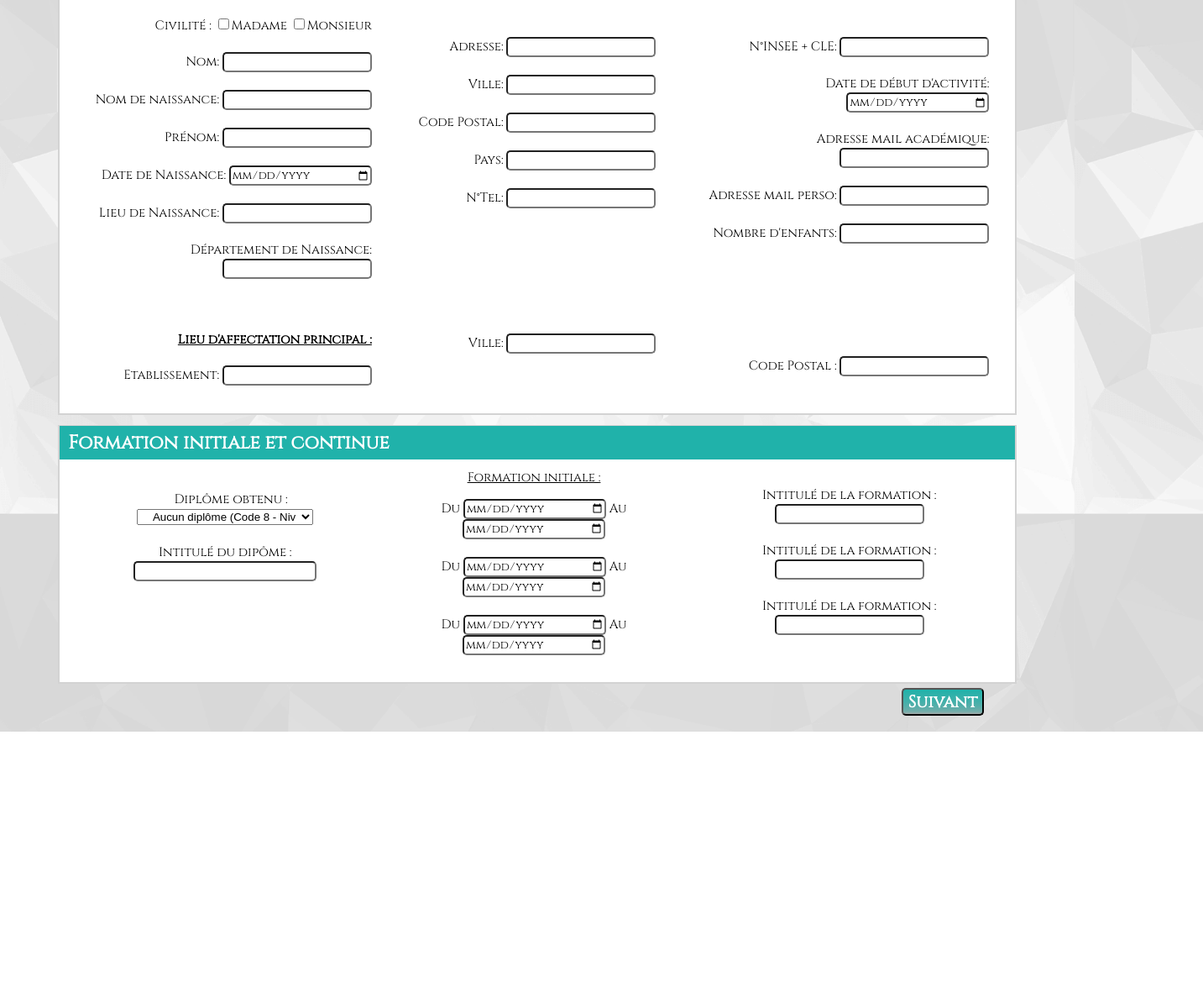
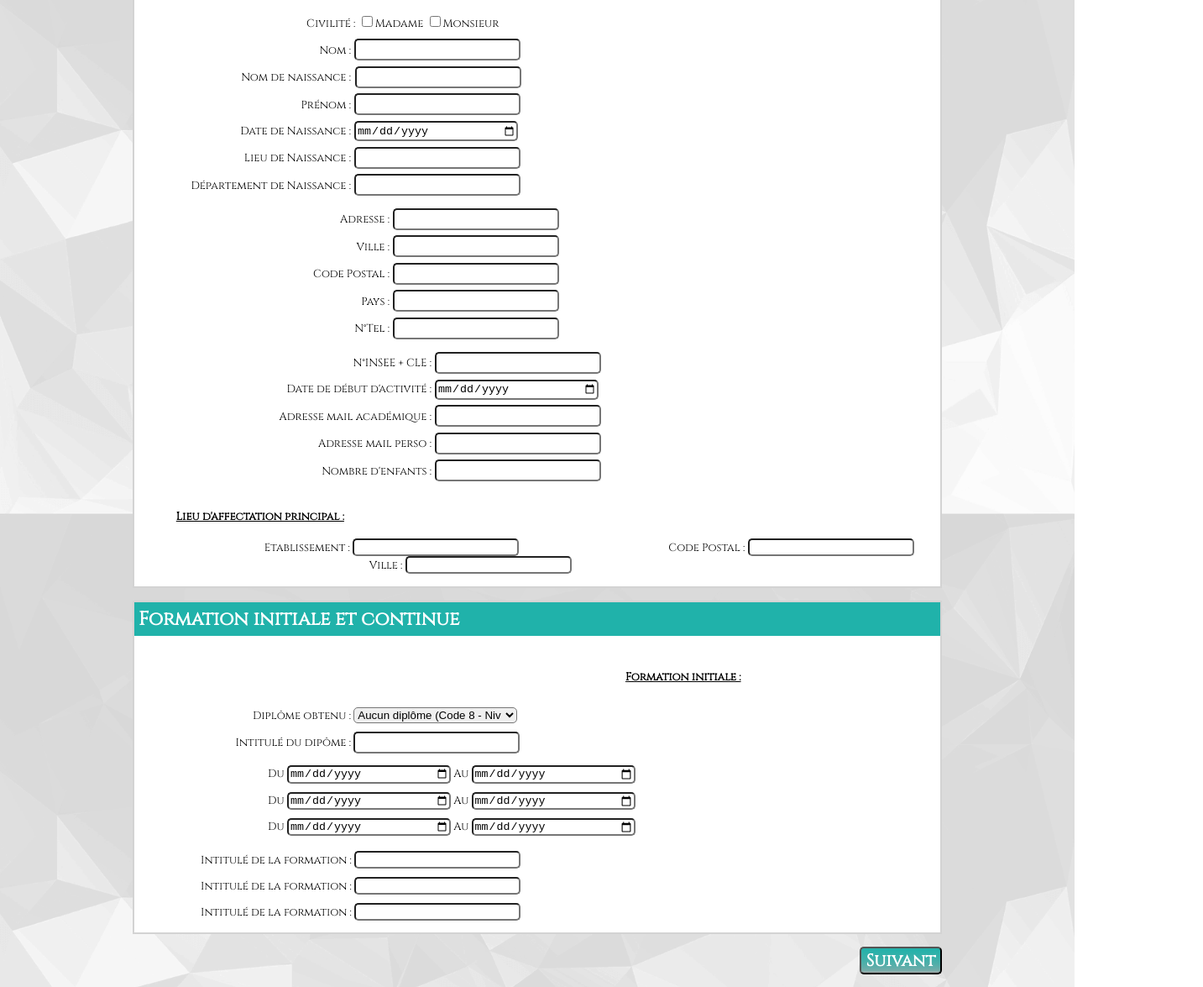
Before and after one commit to bertillecodeur/Formulaire-GRETA, a plain HTML site: page formulaire1.html in a window 1280 px wide. Shown: the part 302-1477 px from the top of the page at 84% size, 1433 px wide, since content can reach past the window. Before the commit the page ends 1173 px from the top, so only its background shows below. Drawn offline with Linux system fonts and the light colour scheme.

Commit message:
Prototype final

```diff
--- a/Contrat&statut.css
+++ b/Contrat&statut.css
@@ -27,11 +27,14 @@ p {
 	text-align: left;
 	margin-left: 200px;
 	text-decoration: underline;
+	font-size: 13px;
+	font-weight: bold;
 }
 
 b {
 	text-align: left;
 	margin-left: 200px;
+	font-size: 13px;
 }
 
 article {
@@ -51,7 +54,8 @@ article {
 }
 
 .i {
-	margin-left: 395px;
+	margin-left: 410px;
+	font-size: 13px;
 }
 
 .grille1 {
@@ -77,7 +81,7 @@ article {
 }
 
 .grille2 section {
-	padding-left: 150px;
+	padding-left: 145px;
 }
 
 .c {
@@ -86,6 +90,11 @@ article {
 	border-width: 0px 2px 2px 2px;
 	border-color: lightgrey;
 	border-style: solid;
+	font-size: 13px;
+}
+
+.c label {
+	margin-left: 65px;
 }
 
 .b {
@@ -95,27 +104,28 @@ article {
 }
 
 .a {
-	width: 300px;
+	width: 190px;
 	margin-bottom: 5px;
 	margin-top: 5px;
-	margin-left: 357px;
+	margin-left: 360px;
+	margin-bottom: 15px;
 }
 
 .d {
-	width: 300px;
+	width: 190px;
 }
 
 .e {
-	width: 300px;
+	width: 190px;
 }
 
 .contrat input {
-	width: 300px;
+	width: 190px;
 	height: 20px;
 }
 
 select {
-	width: 300px;
+	width: 195px;
 }
 
 .contrat label {
@@ -123,6 +133,7 @@ select {
 	width: 300px;
 	padding: 0px 0px 10px 4px;
 	text-align: right;
+	font-size: 13px;
 }
 
 .f {
@@ -139,7 +150,6 @@ select {
 }
 .grille3 .un {
 	border: 2px lightgrey solid;
-	border-radius: 5px;
 }
 
 .deux {
@@ -147,7 +157,7 @@ select {
 }
 
 .lettre input {
-	width: 300px;
+	width: 190px;
 	height: 20px;
 }
 
@@ -156,6 +166,7 @@ select {
 	width: 300px;
 	padding: 5px 0px 10px 15px;
 	text-align: right;
+	font-size: 13px;
 }
 
 .button {
--- a/formulaire1.css
+++ b/formulaire1.css
@@ -3,173 +3,26 @@ body {
 	background-size: cover;
 }
 
-header {
-	color: #fff;
-	background-color: #20B2AA;
-	margin-top: -20px;
-	padding-left: 10px;
-	line-height: 40px;
-	text-align: left;
+.date{
+	width: 190px;
+	margin-bottom: 5px;
 }
 
-section{
-	display: block;
-	background: white;
-	width: 90%;
-	min-width: 500px;
-	text-align: center;
-	margin: 1% auto 1% auto;
-	border: 2px lightgrey solid;
-	font-family: 'Cinzel', serif;
-	font-size: 15px;
-}
-
-article{
+article {
 	display: inline-block;
-	width: 30%;
-	margin: 1%;
-    vertical-align: top;
-}
-
-aside {
-	display: inline-block;
-	text-align: right;
-}
-
-label {
-/*display: block;
-	margin-bottom: 40%;*/
-	width: 180px;
-
-
+	width: auto;
+	margin: 0.5%;
+	vertical-align: top;
+	text-align: left;
 }
 
 input {
 	border-radius: 5px;
-	font-family: 'Cinzel', serif;
-
 }
 
-/*h1 {
-	margin-left: 35%;
-	margin-top: 1%;
-	margin-bottom: 100px;
-	color: white;
-	font-family: 'Cinzel', serif;
-	/*background-color: #20B2AA;*/
-
-/*}*/
-
-.position{
-	margin-top: 3.2%;
-
-}
-.position2{
-	width: 210px;
-	padding-left: 4%;
-}
-.position3{
-	width: 210px;
-}
-#progression
-{
-	padding-bottom: 10px;
-	padding-left: 200px;
-
-	padding-top: -110px;
-	margin-top: -1%;
-
-}
-
-.test {
-	padding-left: 20px;
-}
-
-#Civilité {
-	padding-right: 0%;
-}
-
-/*#logo {
-	float: left;
-	margin-left: 5%;
-	margin-top: -0.7%;
-}
-
-#logo2 {
-	float: right;
-	margin-top: -7.7%;
-	margin-right: 5%;
-}*/
-
-#corps {
-	margin-top: %;
-}
-
-#ville {
-
-	padding-top: 45%;
-}
-
-#cpostal {
-	padding-top: 33%;
-}
-
-.formation {
-	margin-top: 1.2%;
-	margin-left: 1.7%;
-}
-
-
-.diplome {
-	margin-top:1.6%;
-}
-
-.initiale {
-	margin-top: -2%;
-}
-
-#bouton {
-	float: right;
-	margin-right: 100px;
-	margin-top: -8px;
-	margin-bottom: 15px;
-	color: white;
-	font-size: 20px;
-	font-family: 'Cinzel', serif;
-	font-weight: bold;
-   background: linear-gradient(to top, darkgrey, 20%, #20B2AA);
-
-}
-
-/*.button{
-	  background-color: #4CAF50;
-  border: none;
-  color: white;
-  padding: 15px 32px;
-  text-align: center;
-  text-decoration: none;
-  display: inline-block;
-  font-size: 16px;
-    background: linear-gradient(to top, darkgrey, 20%, #20B2AA); */
-
-/*background-color: #4caf50;
-	border: none;
-	color: white;
-	padding: 15px 32px;
-	text-align: center;
-	text-decoration: none;
-	display: inline-block;
-	font-size: 16px;
-	background: linear-gradient(to top, darkgrey, 20%, #20b2aa);
-	width: 25%;
-	height: 50px;
-	margin-right: 15px;
-	font-family: 'Cinzel', serif;
-	font-weight: bold;
-	}*/
-
-.date{
-width: 165px;
+select {
+	border-radius: 5px;
+	width: 195px;
 }
 
 .tête{
@@ -193,7 +46,6 @@ width: 165px;
 
 .logo2 {
 	float: right;
-	margin-right: 120px;
 }
 
 .button {
@@ -218,3 +70,177 @@ width: 165px;
 .btn {
 	margin-left: 150px;
 }
+
+.un {
+	display: block;
+	background: white;
+	text-align: left;
+	font-family: 'Cinzel', serif;
+	font-size: 15px;
+	border-width: 2px 2px 0px 2px;
+	border-color: lightgrey;
+	border-style: solid;
+}
+
+.un h1 {
+	text-align: left;
+	background-color: #20b2aa;
+	color: white;
+	padding: 5px;
+	margin-top: 0px;
+	font-weight: bold;
+}
+
+.i {
+	margin-left: 205px;
+	font-size: 13px;
+}
+
+.identité input {
+	width: 190px;
+	height: 20px;
+}
+
+.identité label {
+	display: inline-block;
+	width: 200px;
+	padding: 0px 0px 10px 4px;
+	text-align: right;
+	font-size: 13px;
+}
+
+
+.grille1 {
+	display: grid;
+	grid-template: 100%;
+	padding: 0px 100px 0px 50px;
+	background-color: white;
+	margin-left: 150px;
+	margin-right: 150px;
+	font-family: 'Cinzel', serif;
+	border-width: 0px 2px 0px 2px;
+	border-color: lightgrey;
+	border-style: solid;
+}
+
+.nomNaiss {
+	margin-left: 5px;
+}
+
+.iddeux {
+	margin-left: 50px;
+}
+
+.idtrois {
+	margin-left: 100px;
+}
+
+.grille4 {
+	display:grid;
+	grid-template: 100%;
+	padding-left: 150px;
+	padding-right: 150px;
+	padding-top: 15px;
+}
+
+.c {
+	background: white;
+	font-family: 'Cinzel', serif;
+	border-width: 0px 2px 2px 2px;
+	border-color: lightgrey;
+	border-style: solid;
+	font-size: 13px;
+}
+
+.ba {
+	margin-left: 150px;
+}
+
+.bb {
+	margin-left: 175px;
+}
+
+.bc {
+	margin-left: 275px;
+}
+
+.ab {
+	margin-left: 45px;
+}
+
+.ac {
+	width: 190px;
+}
+.af {
+	margin-bottom: 10px;
+}
+
+.grille2 {
+	display: grid;
+	grid-template: 100%;
+	padding-left: 100px;
+	padding-right: 100px;
+	margin-left: 50px;
+	margin-right: 50px;
+}
+
+.j {
+	margin-left: 585px;
+	font-size: 13px;
+}
+
+.grille3 {
+	display: grid;
+	grid-template: 100%;
+	padding: 0px 100px 0px 50px;
+	background-color: white;
+	margin-left: 150px;
+	margin-right: 150px;
+	font-family: 'Cinzel', serif;
+	border-width: 0px 2px 2px 2px;
+	border-color: lightgrey;
+	border-style: solid;
+	font-size: 13px;
+}
+
+.formation input {
+	width: 190px;
+	height: 20px;
+}
+
+.formation label {
+	display: inline-block;
+	width: 200px;
+	padding: 0px 0px 10px 4px;
+	text-align: right;
+	font-size: 13px;
+}
+
+.ca {
+	margin-left: 105px;
+}
+
+.ca input {
+	margin-bottom: 10px;
+}
+
+.cb {
+	margin-left: 25px;
+}
+
+.cb input {
+	width: 190px;
+	margin-bottom: 10px;
+}
+
+#bouton1 {
+	float: right;
+	margin-right: 150px;
+	margin-top: 15px;
+	margin-bottom: 15px;
+	background: linear-gradient(to top, darkgrey, 20%, #20b2aa);
+	color: white;
+	font-size: 20px;
+	font-family: 'Cinzel', serif;
+	font-weight: bold;
+}
--- a/formulaire1.html
+++ b/formulaire1.html
@@ -7,21 +7,6 @@
 	<link href="https://fonts.googleapis.com/css?family=Cinzel" rel="stylesheet">
 </head>
 <body>
-
-
-<!--<img src="logogreta.png" id="logo">
-
- <h1>  FICHE DE RENSEIGNEMENT PERSONNEL </h1>
-
- <img src="logoprogre.png" id="logo2">
-
-<div id ="testlol">
- <div id="progression">
-  <input type="button" value="Identité et formation" class="button" style="width: 28%; height: 50px; ">
-   <a href="Contrat.html" > <input type="button" value="Contrat et statut" class="button" style="width: 28%; height: 50px;"></a>
-   <a href="piece.html"> <input type="button" value="Pièces jointes et validation" class="button" style="width: 28%; height: 50px; "> </a>
-</div>-->
-
 	<span class="tête">
 		<section class="logo"><img class="logo" src="logogreta.png"></section>
 		<section class="titre"><h1>FICHE DE RENSEIGNEMENT PERSONNEL</h1></section>
@@ -29,100 +14,118 @@
 	</span>
 
 	<form name="e" class="btn">
-		<a href="formulaire1.html" class="button">Identité et formation</a>
+		<a href="" class="button">Identité et formation</a>
 		<a href="Contrat.html"  class="button">Contrat et statut</a>
-		<a href="" class="button">Pièces jointes et validation</a>
+		<a href="piece.html" class="button">Pièces jointes et validation</a>
 	</form>
 
-<div id="corps">
+	<span class="grille4">
+		<section class="un">
+			<h1>Identité</h1>
+			<article class="i">
+				<label>Civilité : </label>
+				<input type="checkbox" name="checkbox1" value="checkbox"><label>Madame</label>
+				<input type="checkbox" name="checkbox2" value="checkbox"><label>Monsieur</label>
+			</article>
+		</section>
+	</span>
+
+	<span class="grille1">
 		<section>
-		<header>
-			<h2>Identité </h2>
-		</header>
+			<article class="idun">
+				<aside class="identité">
+					<label for="nom">Nom : </label> <input type="text" name="nom" id="nom" required><br>
+					<label for ="nomNaiss">Nom de naissance : </label><input  class="nomNaiss" type="text" name="nomNaiss" id="nomNaiss" required><br>
+					<label for="prenom">Prénom : </label> <input type="text" name="prenom" id="prenom" required><br>
+					<label>Date de Naissance : </label> <input class="date" type="Date"> <br>
+					<label>Lieu de Naissance : </label> <input type="text" name="fullname"> <br>
+					<label>Département de Naissance : </label> <input type="text" name="fullname">
+				</aside>
+			</article>
+
+			<article class="iddeux">
+				<aside class="identité">
+					<label>Adresse :</label> <input type="text" name="fullname"> <br>
+					<label>Ville :</label> <input type="text" name="fullname"> <br>
+					<label>Code Postal :</label> <input type="text" name="fullname"> <br>
+					<label>Pays :</label> <input type="text" name="fullname"> <br>
+					<label>N°Tel :</label> <input type="text" name="fullname"> <br>
+				</aside>
+			</article>
+
+			<article class="idtrois">
+				<aside class="identité">
+					<label>N°INSEE + CLE :</label> <input type="text" name="fullname"> <br>
+					<label>Date de début d'activité :</label> <input class="date"type="date"> <br>
+					<label>Adresse mail académique :</label> <input type="text" name="fullname"> <br>
+					<label>Adresse mail perso :</label> <input type="text" name="fullname"> <br>
+					<label>Nombre d'enfants :</label> <input type="text" name="fullname" > <br>
+				</aside>
+			</article>
+		</section>
+	</span>
+	<span class="grille2">
+		<section class="c">
 			<article>
-			<aside>
-			 <form>
-				<label id="Civilité">Civilité :</label> <input type="checkbox">Madame <input type="checkbox">Monsieur <br><br>
-				<label for="nom">Nom:</label> <input type="text" name="nom" id="nom" required><span id="missNom"></span> <br><br>
-				<label for ="nomNaiss">Nom de naissance:</label> <input type="text" name="nomNaiss" id="nomNaiss" required><span id="missNomnaiss"></span> <br><br>
-				<label for="prenom">Prénom:</label> <input type="text" name="prenom" id="prenom" required> <span id="missPrenom"></span> <br><br>
-				<label>Date de Naissance:</label> <input class="date" type="Date"> <br><br>
-				<label>Lieu de Naissance:</label> <input type="text" name="fullname"> <br><br>
-				<label>Département de Naissance:</label> <input type="text" name="fullname"> <br><br>
-				<br>
-				<h4><u> Lieu d'affectation principal :</u> </h4>
-				<label>Etablissement:</label> <input type="text" name="fullname"> <br><br>
-			 </form>
+				<aside class="af">
+					<h4 class="ab"><u> Lieu d'affectation principal :</u> </h4>
+					<label class="ba">Etablissement :</label> <input class="ac" type="text" name="fullname">
+					<label class="bb">Code Postal :</label> <input class="ac" type="text" name="fullname">
+					<label class="bc">Ville :</label> <input class="ac" type="text" name="fullname">
 			 	</aside>
+			</article>
+		</section>
+	</span>
 
 
+	<span class="grille4">
+		<section class="un">
+			<h1>Formation initiale et continue</h1>
+			<article class="j">
+				<h4><u>Formation initiale : </u></h4>
 			</article>
-		<article class="position">
-			<aside>
-				<label>Adresse:</label> <input type="text" name="fullname"> <br><br>
-				<label>Ville:</label> <input type="text" name="fullname"> <br><br>
-				<label>Code Postal:</label> <input type="text" name="fullname"> <br><br>
-				<label>Pays:</label> <input type="text" name="fullname"> <br><br>
-				<label>N°Tel:</label> <input type="text" name="fullname"> <br><br>
-								<div id="ville">
-				<label>Ville:</label> <input type="text" name="fullname"> <br><br>
-			</div>
+		</section>
+	</span>
+
+	<span class="grille3">
+		<section>
+			<article class="">
+				<aside class="formation">
+					<label>Diplôme obtenu :</label>
+					<select name="select">
+						<option>Aucun diplôme (Code 8 - Niv 5bis)</option>
+						<option>Brevet des collèges ou équivalent (Niv VI)</option>
+						<option>CAP/BEP ou équivalent (Niv V)</option>
+						<option>BAC ou équivalent (Niv IV)</option>
+						<option>BAC+2 : DUT/BTS/DEUG/SEUST (Niv III)</option>
+						<option>BAC+3 : Licence ou équivalent (Niv II)</option>
+						<option>BAC+4 : Maitrise ou équivalent (Niv II)</option>
+						<option>BAC+5 : Master ou équivalent (Niv I)</option>
+						<option>Doctorat (Niv I)</option>
+					</select><br>
+					<label>Intitulé du dipôme :</label> <input type="text" name="fullname">
 				</aside>
 			</article>
-		<article class="position">
-		<aside>
-				<label>N°INSEE + CLE:</label> <input type="text" name="fullname"> <br><br>
-				<label>Date de début d'activité:</label> <input class="date"type="date"> <br><br>
-				<label>Adresse mail académique:</label> <input type="text" name="fullname"> <br><br>
-				<label>Adresse mail perso:</label> <input type="text" name="fullname"> <br><br>
-				<label>Nombre d'enfants:</label> <input type="text" name="fullname" > <br><br>
-				<div id="cpostal">
-				<label>Code Postal :</label> <input type="text" name="fullname"> <br><br>
-			</div>
+
+			<article>
+				<aside class="ca">
+					<label>Du </label> <input class="date" type="date"><label> Au </label> <input class="date" type="date"> <br>
+					<label>Du </label> <input class="date" type="date"><label> Au </label> <input class="date" type="date"> <br>
+					<label>Du </label> <input class="date" type="date"><label> Au </label> <input class="date" type="date">
 				</aside>
+			</article>
 
+			<article>
+				<aside class="cb">
+					<label>Intitulé de la formation :</label> <input type="text" name="fullname"> <br>
+					<label>Intitulé de la formation :</label> <input type="text" name="fullname"> <br>
+					<label>Intitulé de la formation :</label> <input type="text" name="fullname">
+				</aside>
 			</article>
 		</section>
+	</span>
 
-
-
-
-	<section>
-		<header>
-			<h2>Formation initiale et continue </h2>
-		</header>
-		<article class="diplome">
-
-			 <form>
-				<label class="position2">Diplôme obtenu :</label>
-				<select class="position2"name="select">
-					<option>Aucun diplôme (Code 8 - Niv 5bis)</option>
-					<option>Beta</option>
-					<option>Delta</option>
-				</select> <br> <br>
-				<label>Intitulé du dipôme :</label> <input class="position3" type="text" name="fullname" size="26"> <br><br>
-
-
-		</article>
-		<article class="initiale">
-			<p class="format"><u>Formation initiale : </u></p>
-			<label>Du</label>  <input class="date" type="date" ><label> Au </label><input class="date" type="date"> <br><br>
-			<label>Du </label> <input class="date" type="date" > <label>Au</label> <input class="date" type="date"> <br><br>
-			<label>Du  </label><input class="date" type="date" ><label> Au </label><input class="date" type="date"> <br><br>
-		</article>
-		<article class="formation">
-			<label>Intitulé de la formation :</label> <input type="text" name="fullname"> <br><br>
-			<label>Intitulé de la formation :</label> <input type="text" name="fullname"> <br><br>
-			<label>Intitulé de la formation :</label> <input type="text" name="fullname"> <br><br>
-		</article>
-	</section>
-
-
-  <a href="Contrat.html"> <INPUT TYPE="button"  VALUE="Suivant" id="bouton" > </a>
-  <br>
-  <br>
-</div>
-</div>
+	<a href="Contrat.html"><input type="submit" value="Suivant" id="bouton1" onClick="test()"></a>
 
 <script>
 
```
Also changed, not shown: Contrat.html (+7 -7 lines), piece.css (+4 -27 lines). Lines whose indentation alone changed are shown as unchanged.
